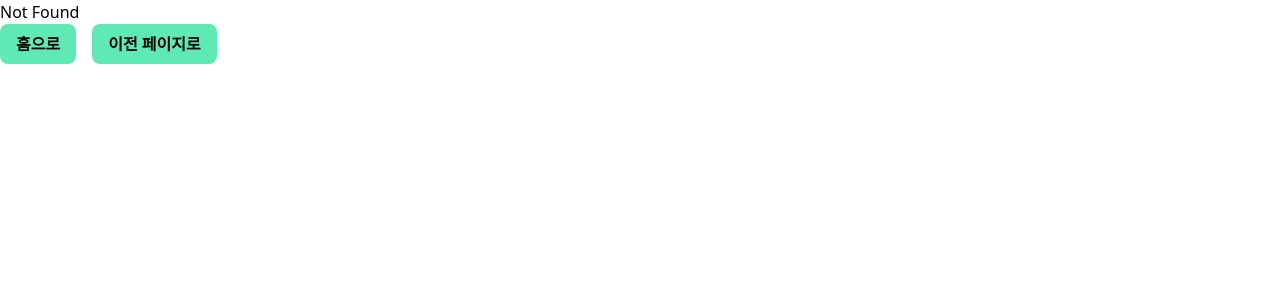
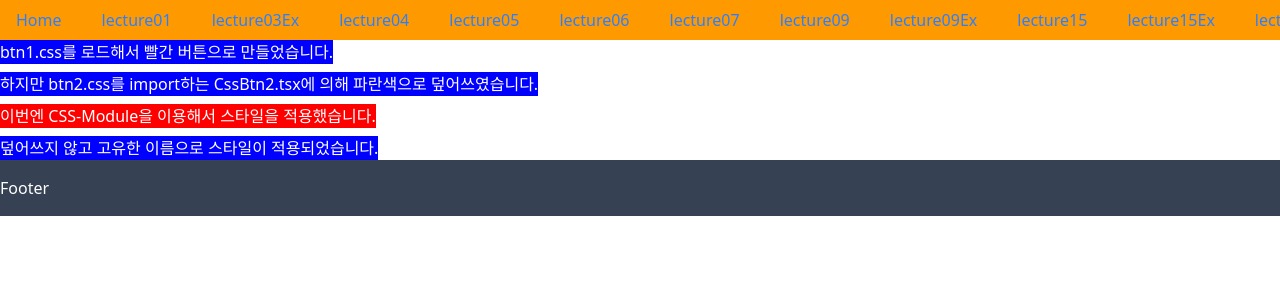
Before and after one commit to Catailog/react-10, a React (Vite) app: page /lecture16 in a window 1280 px wide. Before the commit this address had no page. Shown: the top 300 px of the page. Built offline with nearby package versions, Linux system fonts and the light colour scheme; the HTML template or start-up script is replaced by a standard one.

Commit message:
feat: 16강 추가

```diff
--- a/src/App.tsx
+++ b/src/App.tsx
@@ -7,8 +7,8 @@ import { type RouteType, routes } from '@/routes/routes';
 export default function App() {
   const Layout = lazy(() => import('@/components/Layout'));
   const NotFound = lazy(() => import('@/lectures/NotFound'));
-  const renderRoutes = (routes: RouteType[]) =>
-    routes.map((route) => {
+  const renderRoutes = (routeList: RouteType[]) =>
+    routeList.map((route) => {
       if ('children' in route && route.children) {
         return (
           <Route key={route.path} path={route.path} element={<route.element />}>
--- a/src/components/Header.tsx
+++ b/src/components/Header.tsx
@@ -1,22 +1,43 @@
+import { type RouteType, routes } from '@/routes/routes';
+
 import { NavLinkItem } from './NavLinkItem';
+
+const navRoutes = extractNavRoutes(routes);
 
 export function Header() {
   return (
     <header className="bg-amber-500">
       <nav className="container mx-auto flex gap-2 overflow-x-scroll">
-        <NavLinkItem to="/">Home</NavLinkItem>
-        <NavLinkItem to="/lecture01">lecture01</NavLinkItem>
-        <NavLinkItem to="/lecture03Ex">lecture03Ex</NavLinkItem>
-        <NavLinkItem to="/lecture04">lecture04</NavLinkItem>
-        <NavLinkItem to="/lecture05">lecture05</NavLinkItem>
-        <NavLinkItem to="/lecture06">lecture06</NavLinkItem>
-        <NavLinkItem to="/lecture07">lecture07</NavLinkItem>
-        <NavLinkItem to="/lecture09">lecture09</NavLinkItem>
-        <NavLinkItem to="/lecture09Ex">lecture09Ex</NavLinkItem>
-        <NavLinkItem to="/lecture15">lecture15</NavLinkItem>
-        <NavLinkItem to="/lecture15Ex">lecture15Ex</NavLinkItem>
-        <NavLinkItem to="/lecture15Ex02">lecture15Ex02</NavLinkItem>
+        {navRoutes.map((route) => (
+          <NavLinkItem key={route.to} to={route.to}>
+            {route.label}
+          </NavLinkItem>
+        ))}
       </nav>
     </header>
   );
 }
+
+type NavRoute = {
+  to: string;
+  label: string;
+};
+
+function extractNavRoutes(routes: RouteType[], parentPath = ''): NavRoute[] {
+  return routes.flatMap((route) => {
+    if (!route.path || route.hideInNav || !route.label) return [];
+
+    const fullPath = route.path === '/' ? '/' : `${parentPath}/${route.path}`.replace(/\/+/g, '/');
+
+    const current: NavRoute = {
+      to: fullPath.replace('/*', ''),
+      label: route.label,
+    };
+
+    const children = route.children
+      ? extractNavRoutes(route.children, fullPath.replace('/*', ''))
+      : [];
+
+    return [current, ...children];
+  });
+}
--- /dev/null
+++ b/src/lectures/lecture16/Lecture16.tsx
@@ -0,0 +1,15 @@
+import CssBtn1 from '@/lectures/lecture16/components/CssBtn1';
+import CssBtn2 from '@/lectures/lecture16/components/CssBtn2';
+import ModuleCssBtn1 from '@/lectures/lecture16/components/ModuleCssBtn1';
+import ModuleCssBtn2 from '@/lectures/lecture16/components/ModuleCssBtn2';
+
+export default function Lecture16() {
+  return (
+    <div className="flex flex-col items-start gap-2 text-white">
+      <CssBtn1 />
+      <CssBtn2 />
+      <ModuleCssBtn1 />
+      <ModuleCssBtn2 />
+    </div>
+  );
+}
--- /dev/null
+++ b/src/lectures/lecture16/components/CssBtn1.tsx
@@ -0,0 +1,9 @@
+import '@/lectures/lecture16/css/btn1.css';
+
+export default function CssBtn1() {
+  return (
+    <button type="button" className="btn">
+      btn1.css를 로드해서 빨간 버튼으로 만들었습니다.
+    </button>
+  );
+}
--- /dev/null
+++ b/src/lectures/lecture16/components/CssBtn2.tsx
@@ -0,0 +1,9 @@
+import '@/lectures/lecture16/css/btn2.css';
+
+export default function CssBtn2() {
+  return (
+    <button type="button" className="btn">
+      하지만 btn2.css를 import하는 CssBtn2.tsx에 의해 파란색으로 덮어쓰였습니다.
+    </button>
+  );
+}
--- /dev/null
+++ b/src/lectures/lecture16/components/ModuleCssBtn1.tsx
@@ -0,0 +1,9 @@
+import styles from '@/lectures/lecture16/css/btn1.module.css';
+
+export default function ModuleCssBtn1() {
+  return (
+    <button type="button" className={styles.btn}>
+      이번엔 CSS-Module을 이용해서 스타일을 적용했습니다.
+    </button>
+  );
+}
--- /dev/null
+++ b/src/lectures/lecture16/components/ModuleCssBtn2.tsx
@@ -0,0 +1,9 @@
+import styles from '@/lectures/lecture16/css/btn2.module.css';
+
+export default function ModuleCssBtn2() {
+  return (
+    <button type="button" className={styles.btn}>
+      덮어쓰지 않고 고유한 이름으로 스타일이 적용되었습니다.
+    </button>
+  );
+}
--- /dev/null
+++ b/src/lectures/lecture16/css/btn1.css
@@ -0,0 +1,3 @@
+.btn {
+  background-color: red;
+}
--- /dev/null
+++ b/src/lectures/lecture16/css/btn1.module.css
@@ -0,0 +1,3 @@
+.btn {
+  background-color: red;
+}
--- /dev/null
+++ b/src/lectures/lecture16/css/btn2.css
@@ -0,0 +1,3 @@
+.btn {
+  background-color: blue;
+}
--- /dev/null
+++ b/src/lectures/lecture16/css/btn2.module.css
@@ -0,0 +1,3 @@
+.btn {
+  background-color: blue;
+}
--- a/src/routes/routes.tsx
+++ b/src/routes/routes.tsx
@@ -5,52 +5,118 @@ export type RouteType = {
   element: ReturnType<typeof lazy>;
   index?: boolean;
   children?: RouteType[];
+  label?: string;
+  hideInNav?: boolean;
 };
 
 export const routes: RouteType[] = [
   {
     path: '/',
     element: lazy(() => import('@/lectures/Home')),
+    label: 'Home',
   },
   {
     path: 'lecture01',
     element: lazy(() => import('@/lectures/lecture01/Lecture01')),
+    label: 'lecture01',
   },
   {
     path: 'lecture03Ex',
     element: lazy(() => import('@/lectures/lecture03-exercise/Lecture03Ex')),
+    label: 'lecture03Ex',
   },
   {
     path: 'lecture04',
     element: lazy(() => import('@/lectures/lecture04/Lecture04')),
+    label: 'lecture04',
   },
   {
     path: 'lecture05/*',
     element: lazy(() => import('@/lectures/lecture05/components/Layout')),
+    label: 'lecture05',
     children: [
-      { index: true, element: lazy(() => import('@/lectures/lecture05/pages/Home')) },
-      { path: 'about', element: lazy(() => import('@/lectures/lecture05/pages/About')) },
-      { path: 'my-info', element: lazy(() => import('@/lectures/lecture05/pages/MyInfo')) },
-      { path: 'etc', element: lazy(() => import('@/lectures/lecture05/pages/Etc')) },
+      {
+        index: true,
+        element: lazy(() => import('@/lectures/lecture05/pages/Home')),
+        hideInNav: true,
+      },
+      {
+        path: 'about',
+        element: lazy(() => import('@/lectures/lecture05/pages/About')),
+        hideInNav: true,
+      },
+      {
+        path: 'my-info',
+        element: lazy(() => import('@/lectures/lecture05/pages/MyInfo')),
+        hideInNav: true,
+      },
+      {
+        path: 'etc',
+        element: lazy(() => import('@/lectures/lecture05/pages/Etc')),
+        hideInNav: true,
+      },
       {
         path: 'concerts/*',
         element: lazy(() => import('@/lectures/lecture05/components/Layout02')),
+        hideInNav: true,
         children: [
-          { index: true, element: lazy(() => import('@/lectures/lecture05/pages/ConcertsHome')) },
-          { path: 'trending', element: lazy(() => import('@/lectures/lecture05/pages/Trending')) },
-          { path: 'city/:city', element: lazy(() => import('@/lectures/lecture05/pages/City')) },
+          {
+            index: true,
+            element: lazy(() => import('@/lectures/lecture05/pages/ConcertsHome')),
+            hideInNav: true,
+          },
+          {
+            path: 'trending',
+            element: lazy(() => import('@/lectures/lecture05/pages/Trending')),
+            label: 'trending',
+          },
+          {
+            path: 'city/:city',
+            element: lazy(() => import('@/lectures/lecture05/pages/City')),
+            hideInNav: true,
+          },
         ],
       },
     ],
   },
-  { path: 'lecture06', element: lazy(() => import('@/lectures/lecture06/Lecture06')) },
-  { path: 'lecture07', element: lazy(() => import('@/lectures/lecture07/Lecture07')) },
-  { path: 'lecture09', element: lazy(() => import('@/lectures/lecture09/Lecture09')) },
-  { path: 'lecture09Ex', element: lazy(() => import('@/lectures/lecture09-exercise/Lecture09Ex')) },
-  { path: 'lecture15', element: lazy(() => import('@/lectures/lecture15/pages/ContextPage')) },
-  { path: 'lecture15Ex', element: lazy(() => import('@/lectures/lecture15-exercise/ThemeApp')) },
+  {
+    path: 'lecture06',
+    element: lazy(() => import('@/lectures/lecture06/Lecture06')),
+    label: 'lecture06',
+  },
+  {
+    path: 'lecture07',
+    element: lazy(() => import('@/lectures/lecture07/Lecture07')),
+    label: 'lecture07',
+  },
+  {
+    path: 'lecture09',
+    element: lazy(() => import('@/lectures/lecture09/Lecture09')),
+    label: 'lecture09',
+  },
+  {
+    path: 'lecture09Ex',
+    element: lazy(() => import('@/lectures/lecture09-exercise/Lecture09Ex')),
+    label: 'lecture09Ex',
+  },
+  {
+    path: 'lecture15',
+    element: lazy(() => import('@/lectures/lecture15/pages/ContextPage')),
+    label: 'lecture15',
+  },
+  {
+    path: 'lecture15Ex',
+    element: lazy(() => import('@/lectures/lecture15-exercise/ThemeApp')),
+    label: 'lecture15Ex',
+  },
   {
     path: 'lecture15Ex02',
     element: lazy(() => import('@/lectures/lecture15-exercise02/ThemeApp')),
+    label: 'lecture15Ex02',
+  },
+  {
+    path: 'lecture16',
+    element: lazy(() => import('@/lectures/lecture16/Lecture16')),
+    label: 'lecture16',
   },
 ] as const;
```
